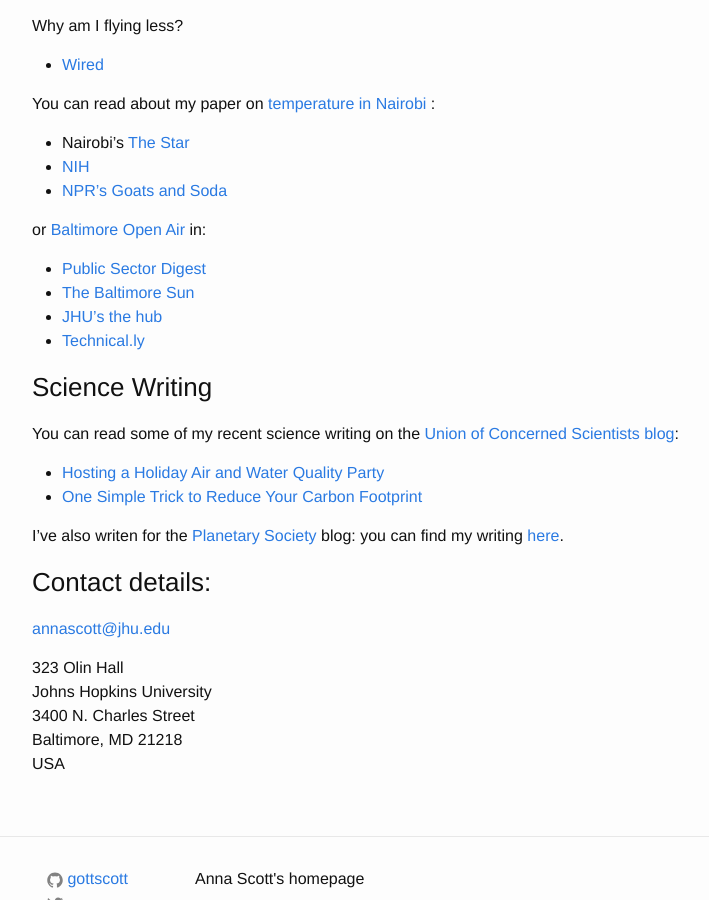
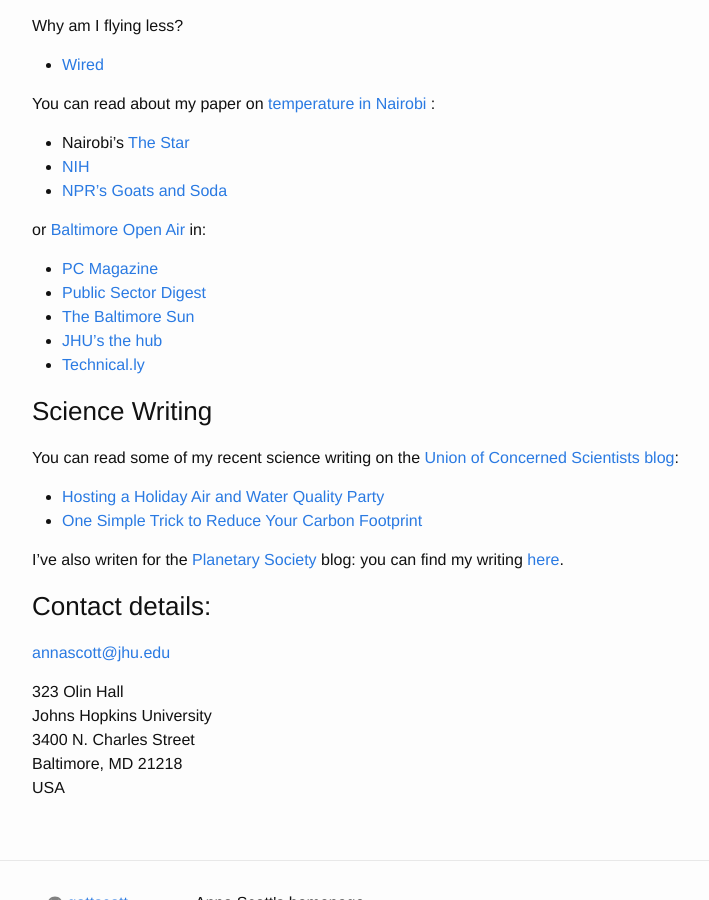
Before and after one commit to gottscott/gottscott.github.io, a Jekyll site: the page built from about.md, in a window 1280 px wide and 900 px high, scrolled down 789 px. Shown: the whole window, without its empty margins (238-947 px from the left). Built offline with Jekyll 4.4.1, drawn with Linux system fonts in a browser that asks for light colours.

Commit message:
added pc magazine to press list

```diff
--- a/about.md
+++ b/about.md
@@ -31,6 +31,7 @@ You can read about my paper on [temperature in Nairobi](journals.plos.org/ploson
 - [NPR's Goats and Soda](https://www.npr.org/sections/goatsandsoda/2017/11/20/564314257/how-much-hotter-is-it-in-the-slums)
 
 or [Baltimore Open Air](baltimoreopenair.github.io) in:
+- [PC Magazine](https://www.pcmag.com/article/360317/citizen-science-do-try-this-at-home)
 - [Public Sector Digest](https://publicsectordigest.com/issue/data-driven-decision-making)
 - [The Baltimore Sun](http://www.baltimoresun.com/news/maryland/environment/bs-md-air-monitor-network-20170731-story.html)
 - [JHU's the hub](https://hub.jhu.edu/2017/06/27/big-data-air-quality-sensor-climate-science/)
```
